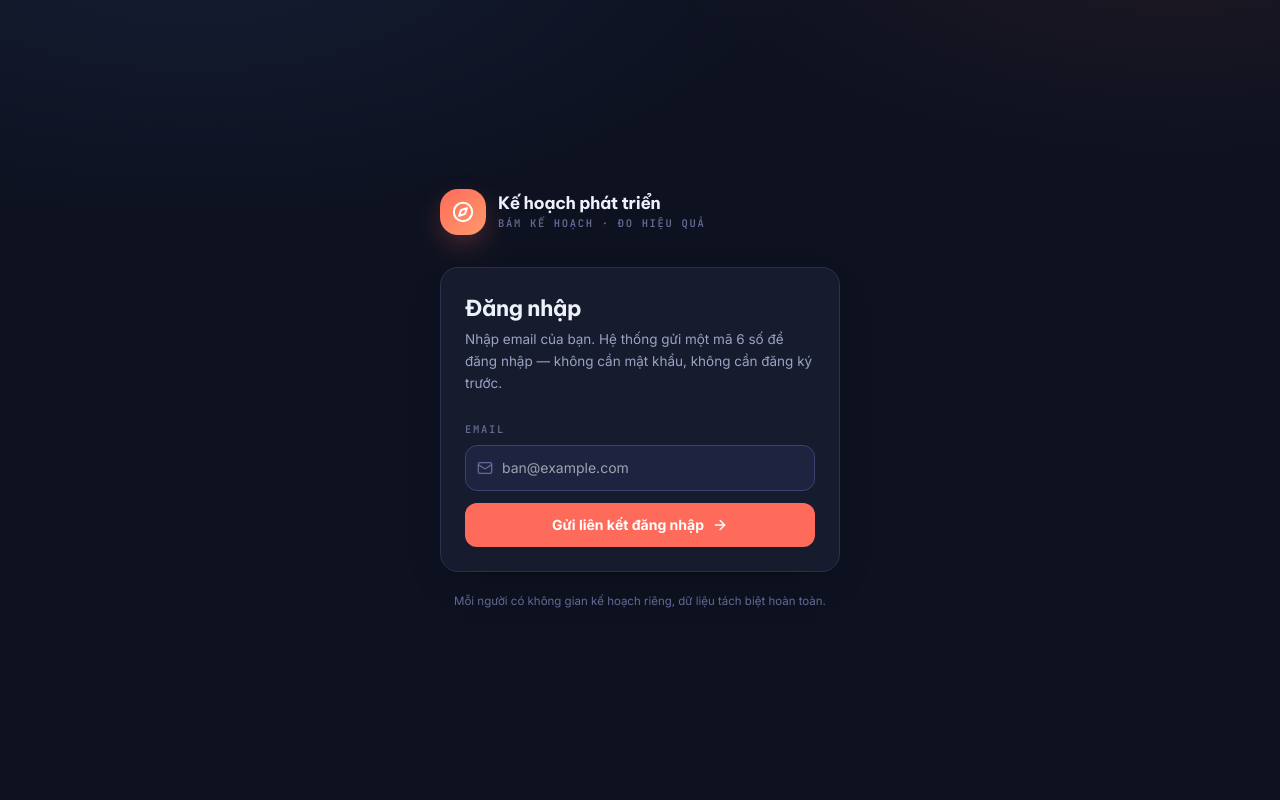
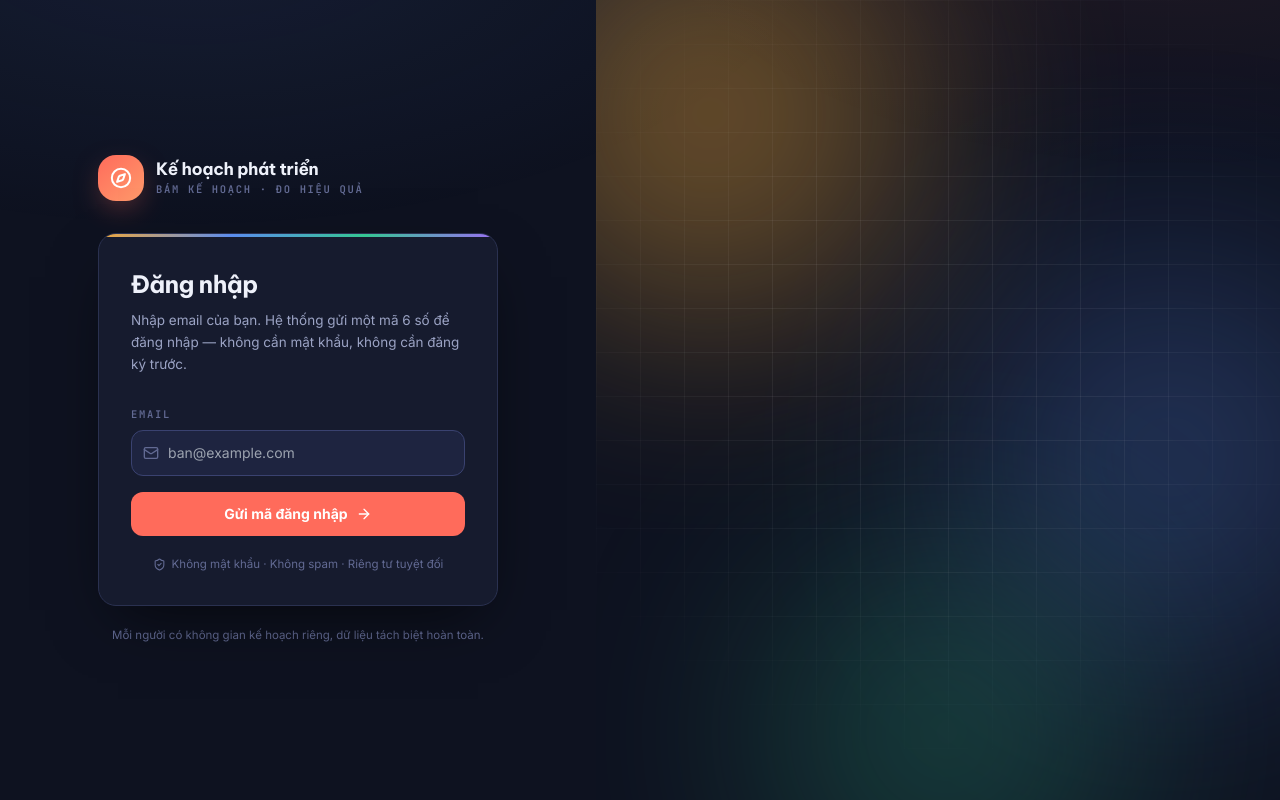
Before and after one commit to deskynguyenpro-lang/HOAN_PLANNER, a Next.js app: page /login in a window 1280 px wide. Built offline with nearby package versions, Linux system fonts and the light colour scheme.

Commit message:
Redesign login page: split-screen layout + polished OTP input

```diff
--- a/src/app/login/page.tsx
+++ b/src/app/login/page.tsx
@@ -1,10 +1,29 @@
 "use client";
 
 import { useActionState, useEffect, useState } from "react";
-import { Compass, ArrowRight, Mail, KeyRound, Loader2 } from "lucide-react";
+import {
+  Compass,
+  ArrowRight,
+  Mail,
+  Loader2,
+  Sparkles,
+  Target,
+  BookOpen,
+  HeartPulse,
+  FlaskConical,
+  ShieldCheck,
+} from "lucide-react";
 import { requestLogin, verifyCode, type LoginState } from "./actions";
+import OtpInput from "@/components/auth/OtpInput";
 
 const initial: LoginState = { step: "email", email: "", error: "", notice: "" };
+
+const pillars = [
+  { icon: Target, label: "Công việc", color: "var(--work)" },
+  { icon: BookOpen, label: "Học tập", color: "var(--study)" },
+  { icon: HeartPulse, label: "Sức khỏe", color: "var(--health)" },
+  { icon: FlaskConical, label: "Nghiên cứu", color: "var(--research)" },
+];
 
 export default function LoginPage() {
   const [emailState, emailAction, emailPending] = useActionState(requestLogin, initial);
@@ -23,12 +42,14 @@ export default function LoginPage() {
   const error = step === "sent" ? codeState.error || emailState.error : emailState.error;
 
   return (
-    <main className="min-h-screen w-full flex flex-col items-center justify-center px-5 py-10">
+    <main className="min-h-screen w-full flex">
+      {/* Cột trái — form đăng nhập */}
+      <div className="flex-1 flex flex-col items-center justify-center px-5 py-12 relative z-10">
         <div className="w-full max-w-[400px] animate-fade-up">
           {/* Brand */}
           <div className="flex items-center gap-3 mb-8">
             <div
-            className="flex items-center justify-center rounded-2xl"
+              className="flex items-center justify-center rounded-2xl shrink-0"
               style={{
                 width: 46,
                 height: 46,
@@ -44,18 +65,26 @@ export default function LoginPage() {
             </div>
           </div>
 
-        <div className="card p-6">
-          <h1 className="headline text-[22px] mb-1">
+          <div className="card p-7 sm:p-8 shadow-pop relative overflow-hidden">
+            <div
+              className="absolute inset-x-0 top-0 h-[3px]"
+              style={{
+                background:
+                  "linear-gradient(90deg, var(--work), var(--study), var(--health), var(--research))",
+              }}
+            />
+
+            <h1 className="headline text-[24px] mb-2">
               {step === "email" ? "Đăng nhập" : "Kiểm tra email"}
             </h1>
-          <p className="text-text-2 text-[13.5px] leading-relaxed mb-5">
+            <p className="text-text-2 text-[13.5px] leading-relaxed mb-6">
               {step === "email"
                 ? "Nhập email của bạn. Hệ thống gửi một mã 6 số để đăng nhập — không cần mật khẩu, không cần đăng ký trước."
                 : `Đã gửi mã 6 số tới ${email}. Mở email và nhập mã vào ô bên dưới. (Nếu email chỉ có liên kết “Sign in” thì bấm vào đó cũng được.)`}
             </p>
 
             {step === "email" ? (
-            <form action={emailAction} className="space-y-3">
+              <form action={emailAction} className="space-y-4">
                 <label className="block">
                   <span className="eyebrow">Email</span>
                   <div className="relative mt-1.5">
@@ -83,34 +112,25 @@ export default function LoginPage() {
                     <Loader2 size={16} className="animate-spin" />
                   ) : (
                     <>
-                    Gửi liên kết đăng nhập <ArrowRight size={16} />
+                      Gửi mã đăng nhập <ArrowRight size={16} />
                     </>
                   )}
                 </button>
+                <p className="flex items-center gap-1.5 text-text-3 text-[11.5px] justify-center pt-1">
+                  <ShieldCheck size={13} /> Không mật khẩu · Không spam · Riêng tư tuyệt đối
+                </p>
               </form>
             ) : (
-            <form action={codeAction} className="space-y-3">
+              <form action={codeAction} className="space-y-4">
                 <input type="hidden" name="email" value={email} />
                 <div className="hair" />
                 <p className="text-text-3 text-[11.5px] leading-relaxed">
-                Không thấy email? Kiểm tra mục Spam, hoặc gửi lại sau ít phút. Nếu email
-                của bạn có kèm <b>mã 6 số</b> thì nhập vào đây:
+                  Không thấy email? Kiểm tra mục Spam, hoặc gửi lại sau ít phút.
                 </p>
                 <label className="block">
                   <span className="eyebrow">Mã 6 số</span>
-                <div className="relative mt-1.5">
-                  <KeyRound
-                    size={16}
-                    className="absolute left-3 top-1/2 -translate-y-1/2 text-text-3"
-                  />
-                  <input
-                    name="token"
-                    inputMode="numeric"
-                    pattern="\d{6}"
-                    maxLength={6}
-                    placeholder="••••••"
-                    className="field num w-full pl-9 pr-3 py-3 text-base tracking-[0.5em]"
-                  />
+                  <div className="mt-2">
+                    <OtpInput name="token" disabled={codePending} />
                   </div>
                 </label>
                 <button
@@ -120,11 +140,12 @@ export default function LoginPage() {
                 >
                   {codePending ? <Loader2 size={16} className="animate-spin" /> : "Xác nhận mã"}
                 </button>
+                <div className="flex items-center gap-2">
                   <button
                     type="submit"
                     formAction={emailAction}
                     disabled={emailPending}
-                className="btn-ghost w-full py-2.5 text-[13px] flex items-center justify-center gap-2 disabled:opacity-60"
+                    className="btn-ghost flex-1 py-2.5 text-[13px] flex items-center justify-center gap-2 disabled:opacity-60"
                   >
                     {emailPending ? (
                       <Loader2 size={14} className="animate-spin" />
@@ -135,22 +156,77 @@ export default function LoginPage() {
                   <button
                     type="button"
                     onClick={() => setStep("email")}
-                className="w-full py-2 text-[12px] text-text-3 hover:text-text-2 transition"
+                    className="flex-1 py-2.5 text-[12.5px] text-text-3 hover:text-text-2 transition"
                   >
                     Đổi email khác
                   </button>
+                </div>
               </form>
             )}
 
-          {error && (
-            <p className="text-bad text-[12.5px] mt-3 leading-relaxed">{error}</p>
-          )}
+            {error && <p className="text-bad text-[12.5px] mt-4 leading-relaxed">{error}</p>}
           </div>
 
           <p className="text-text-3 text-[11.5px] text-center mt-5 leading-relaxed">
             Mỗi người có không gian kế hoạch riêng, dữ liệu tách biệt hoàn toàn.
           </p>
         </div>
+      </div>
+
+      {/* Cột phải — panel thương hiệu, chỉ hiện trên màn hình rộng */}
+      <div className="hidden lg:flex flex-1 relative overflow-hidden items-center justify-center px-16">
+        <div
+          className="pointer-events-none absolute -top-24 -left-24 w-[420px] h-[420px] rounded-full opacity-40"
+          style={{ background: "var(--work)", filter: "blur(110px)" }}
+        />
+        <div
+          className="pointer-events-none absolute top-1/3 -right-20 w-[380px] h-[380px] rounded-full opacity-30"
+          style={{ background: "var(--study)", filter: "blur(120px)" }}
+        />
+        <div
+          className="pointer-events-none absolute -bottom-28 left-1/4 w-[360px] h-[360px] rounded-full opacity-25"
+          style={{ background: "var(--health)", filter: "blur(110px)" }}
+        />
+        <div
+          className="pointer-events-none absolute inset-0"
+          style={{
+            backgroundImage:
+              "linear-gradient(var(--grid) 1px, transparent 1px), linear-gradient(90deg, var(--grid) 1px, transparent 1px)",
+            backgroundSize: "44px 44px",
+            maskImage:
+              "radial-gradient(ellipse 65% 55% at 50% 42%, black 40%, transparent 100%)",
+            WebkitMaskImage:
+              "radial-gradient(ellipse 65% 55% at 50% 42%, black 40%, transparent 100%)",
+          }}
+        />
+
+        <div className="relative z-10 max-w-[440px] animate-fade-in">
+          <div className="eyebrow mb-4 flex items-center gap-2">
+            <Sparkles size={13} /> Kế hoạch phát triển bản thân
+          </div>
+          <h2 className="headline text-[34px] leading-[1.18] mb-5">
+            Từ ý định đến hành động —
+            <br />
+            mỗi ngày một chút.
+          </h2>
+          <p className="text-text-2 text-[14.5px] leading-relaxed mb-9 max-w-[380px]">
+            Theo dõi 4 trụ cột phát triển, nhận phản hồi tức thì và giữ nhịp độ ổn định cho
+            mục tiêu dài hạn của bạn.
+          </p>
+          <div className="grid grid-cols-2 gap-3">
+            {pillars.map(({ icon: Icon, label, color }) => (
+              <div
+                key={label}
+                className="card px-4 py-3.5 flex items-center gap-3"
+                style={{ borderLeft: `3px solid ${color}` }}
+              >
+                <Icon size={17} color={color} strokeWidth={2.2} />
+                <span className="text-[13.5px] font-medium text-text">{label}</span>
+              </div>
+            ))}
+          </div>
+        </div>
+      </div>
     </main>
   );
 }
```
Lines whose indentation alone changed are shown as unchanged.
